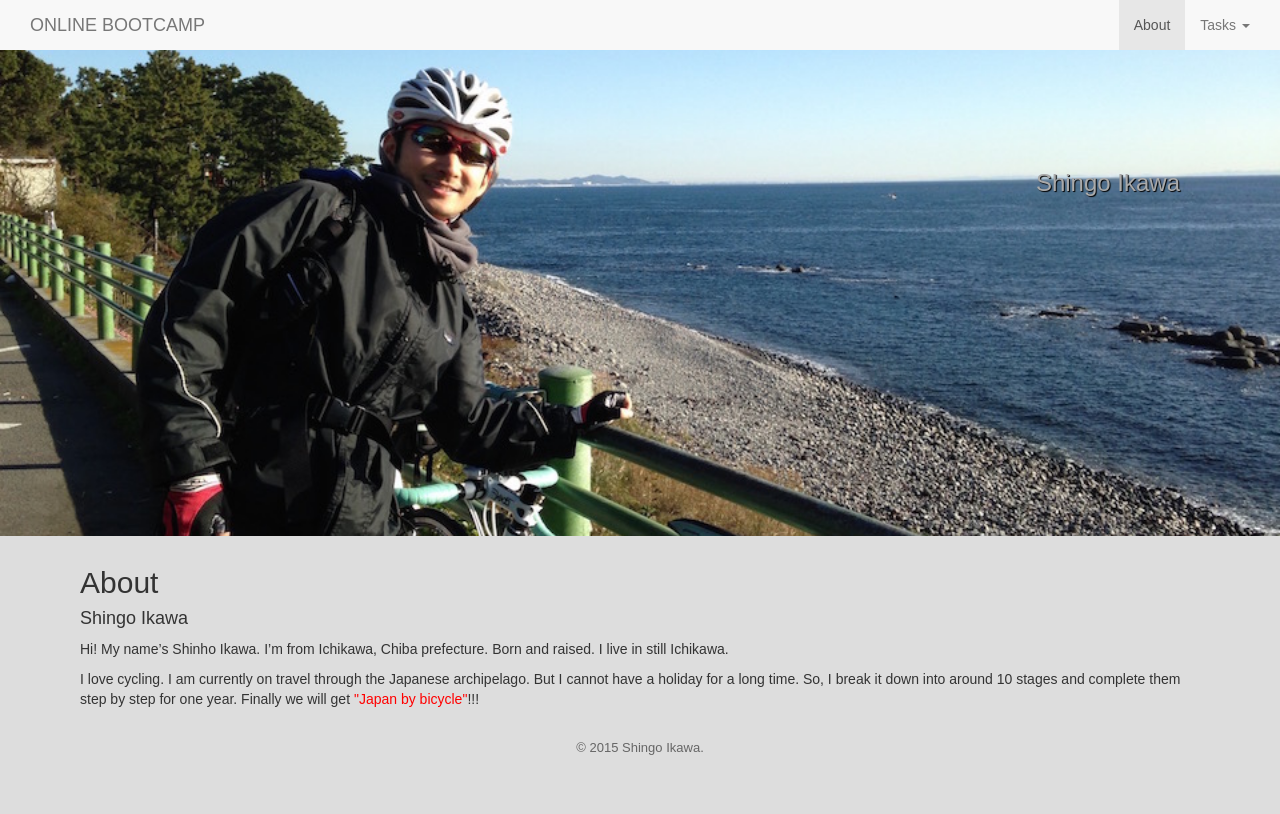
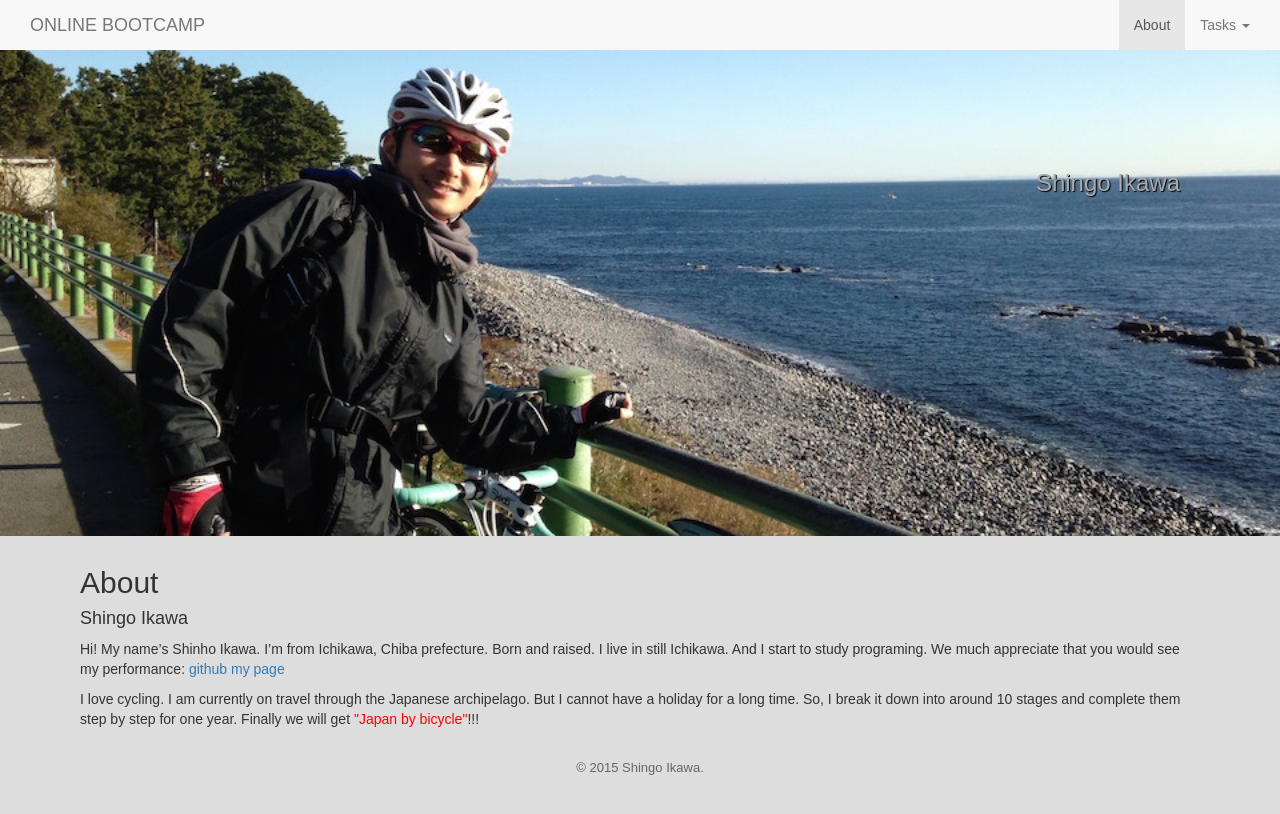
Before and after one commit to ShingoIkawa/shingoikawa.github.io, a plain HTML site: page index.html in a window 1280 px wide. Drawn offline with nearby package versions, Linux system fonts and the light colour scheme.

Commit message:
add meta link

```diff
--- a/index.html
+++ b/index.html
@@ -4,7 +4,8 @@
     <meta charset="utf-8">
     <meta http-equiv="X-UA-Compatible" content="IE=edge">
     <meta name="viewport" content="width=device-width, initial-scale=1">
-    <title>井川森午 | About</title>
+    <meta name="keywords" content="shingo, ikawa, about, bicycle, cycling, Japan">
+    <title>Shingo Ikawa | About</title>
 
     <link href="https://maxcdn.bootstrapcdn.com/bootstrap/3.3.5/css/bootstrap.min.css" rel="stylesheet">
     <!-- jQuery読み込み -->
@@ -115,8 +116,8 @@
           <h2>About</h2>
           <h4>Shingo Ikawa</h4>
           <p>
-           Hi!  My name’s Shinho Ikawa. I’m from Ichikawa, Chiba prefecture. Born and raised. I live in still Ichikawa.
-          </P>
+           Hi!  My name’s Shinho Ikawa. I’m from Ichikawa, Chiba prefecture. Born and raised. I live in still Ichikawa. And I start to study programing. We much appreciate that you would see my performance:
+          <a href=https://github.com/ShingoIkawa>github my page</a></P>
           <p>I love cycling. I am currently on travel through the Japanese archipelago.
            But I cannot have a holiday for a long time. So, I break it down into around 10 stages and complete them step by step for one year.
            Finally we will get <span class="red">"Japan by bicycle"</span>!!!
```
